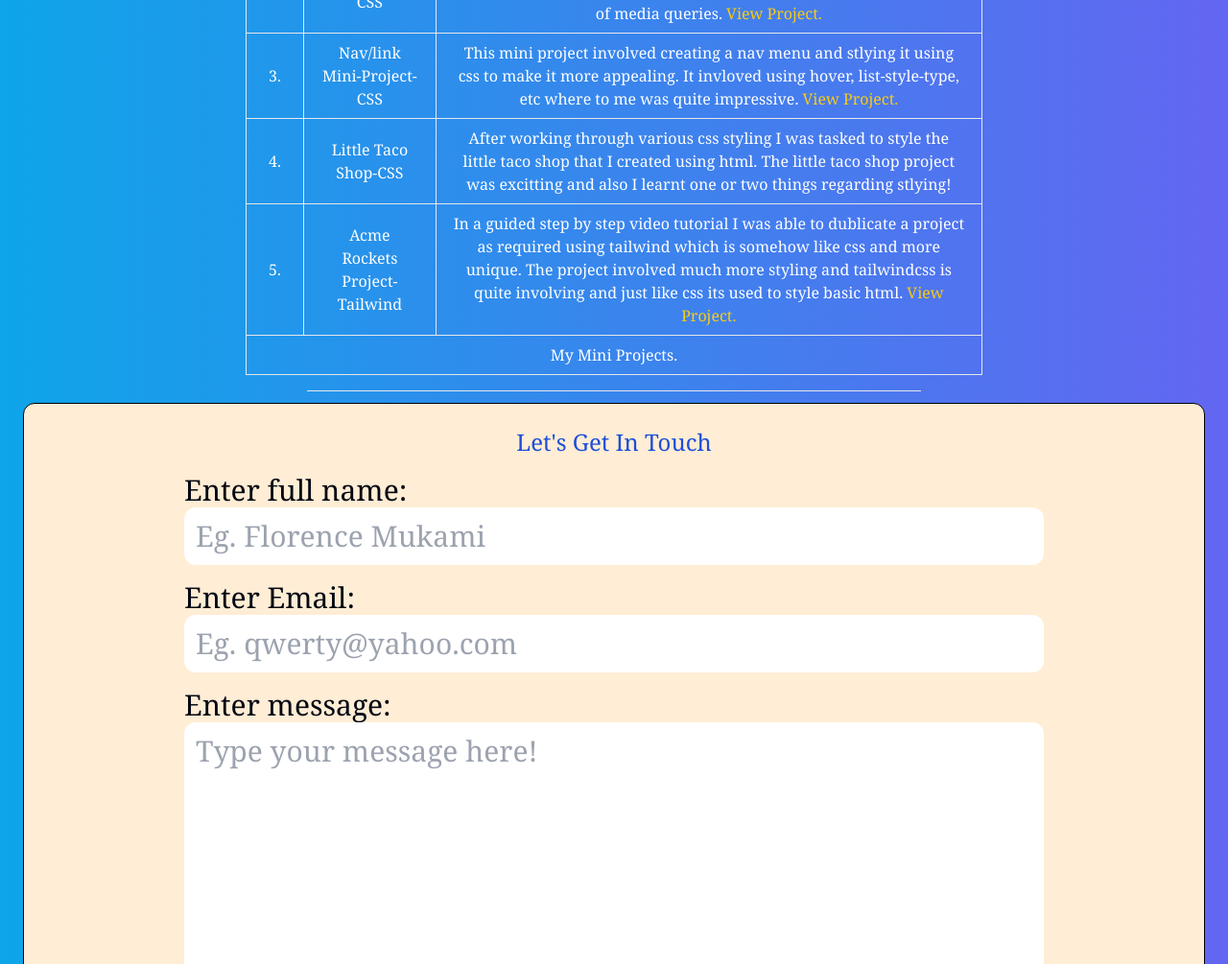
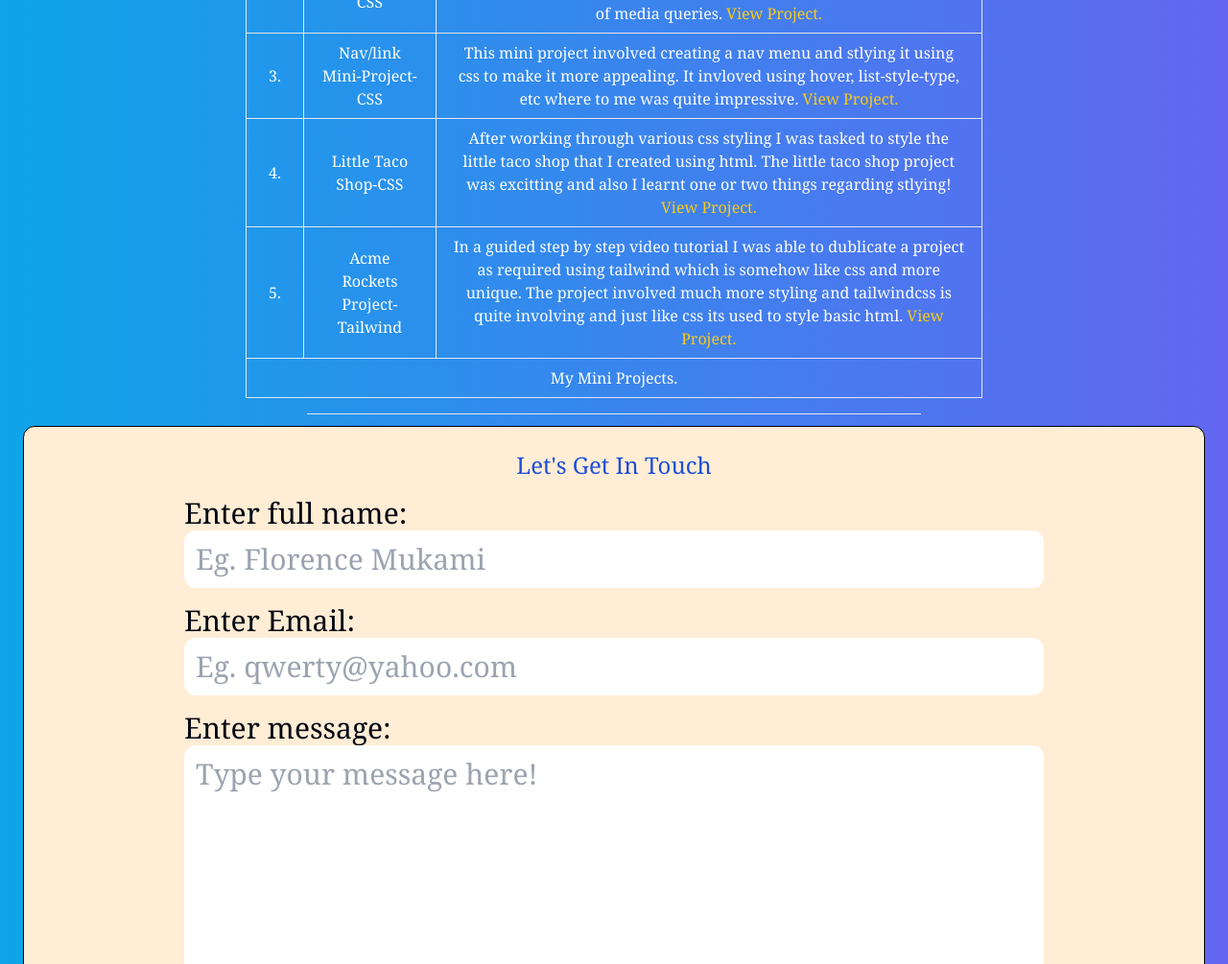
Before and after one commit to franklin-mk/FRANKLIN-S--HUB, a website: page Build/index.html in a window 1280 px wide. Shown: the part 2557-3562 px from the top of the page at 96% size. Drawn offline with Linux system fonts and the light colour scheme.

Commit message:
TRIAL TO CHANGE DEPLOY

```diff
--- a/Build/index.html
+++ b/Build/index.html
@@ -156,7 +156,7 @@
                     <tr>
                         <td class="border px-4 py-2">4.</td>
                         <td class="border px-4 py-2">Little Taco Shop-CSS</td>
-                        <td class="border px-4 py-2"> After working through various css styling I was tasked to style the little taco shop that I created using html. The little taco shop project was excitting and also I learnt one or two things regarding stlying!</a></td>
+                        <td class="border px-4 py-2"> After working through various css styling I was tasked to style the little taco shop that I created using html. The little taco shop project was excitting and also I learnt one or two things regarding stlying! <a class="text-yellow-400 hover:text-red-500" href="/src/projects/CSS Project/index.html"> View Project.</a></td>
                     </tr>
                     <tr>
                         <td class="border px-4 py-2">5.</td>
```
